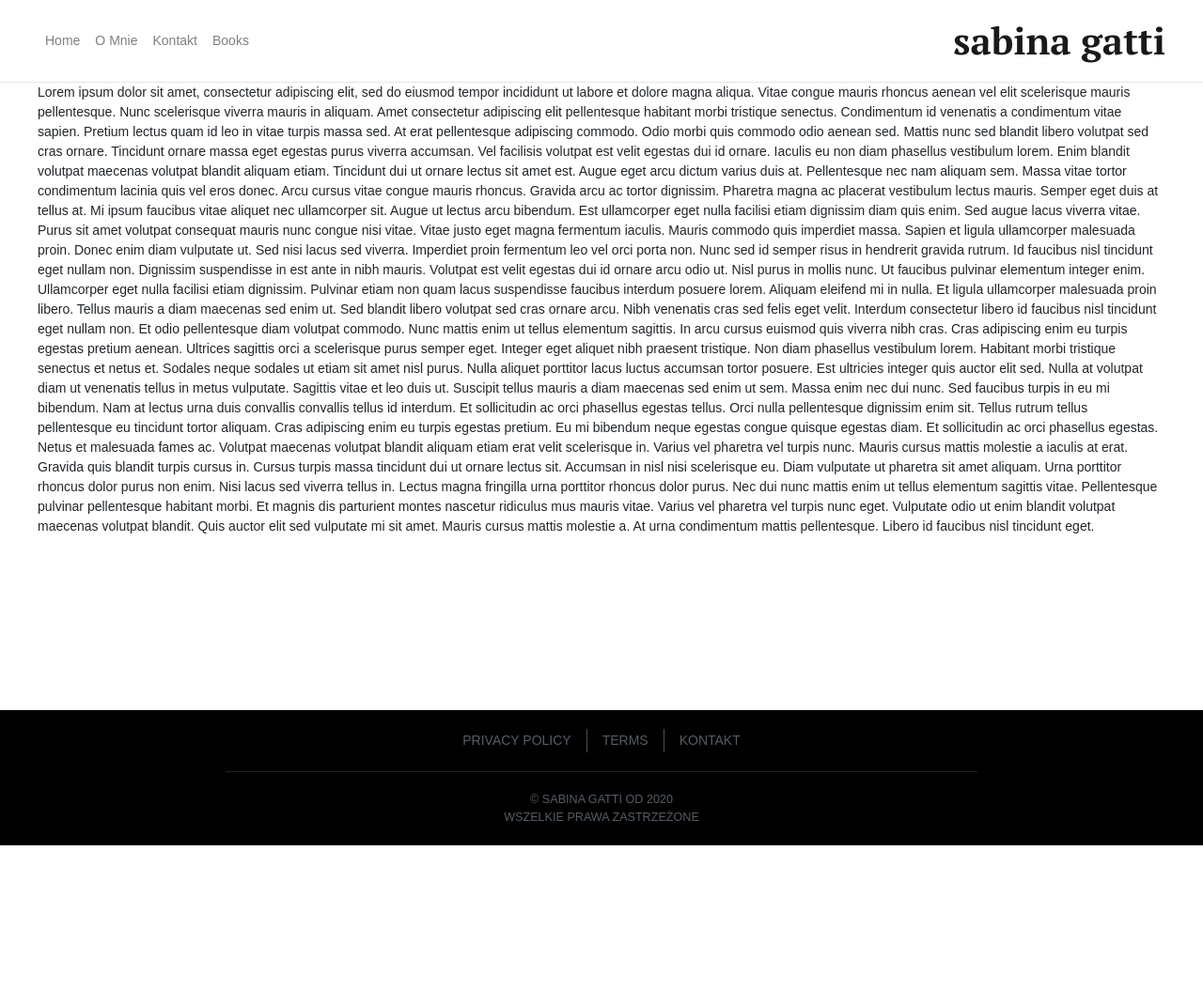
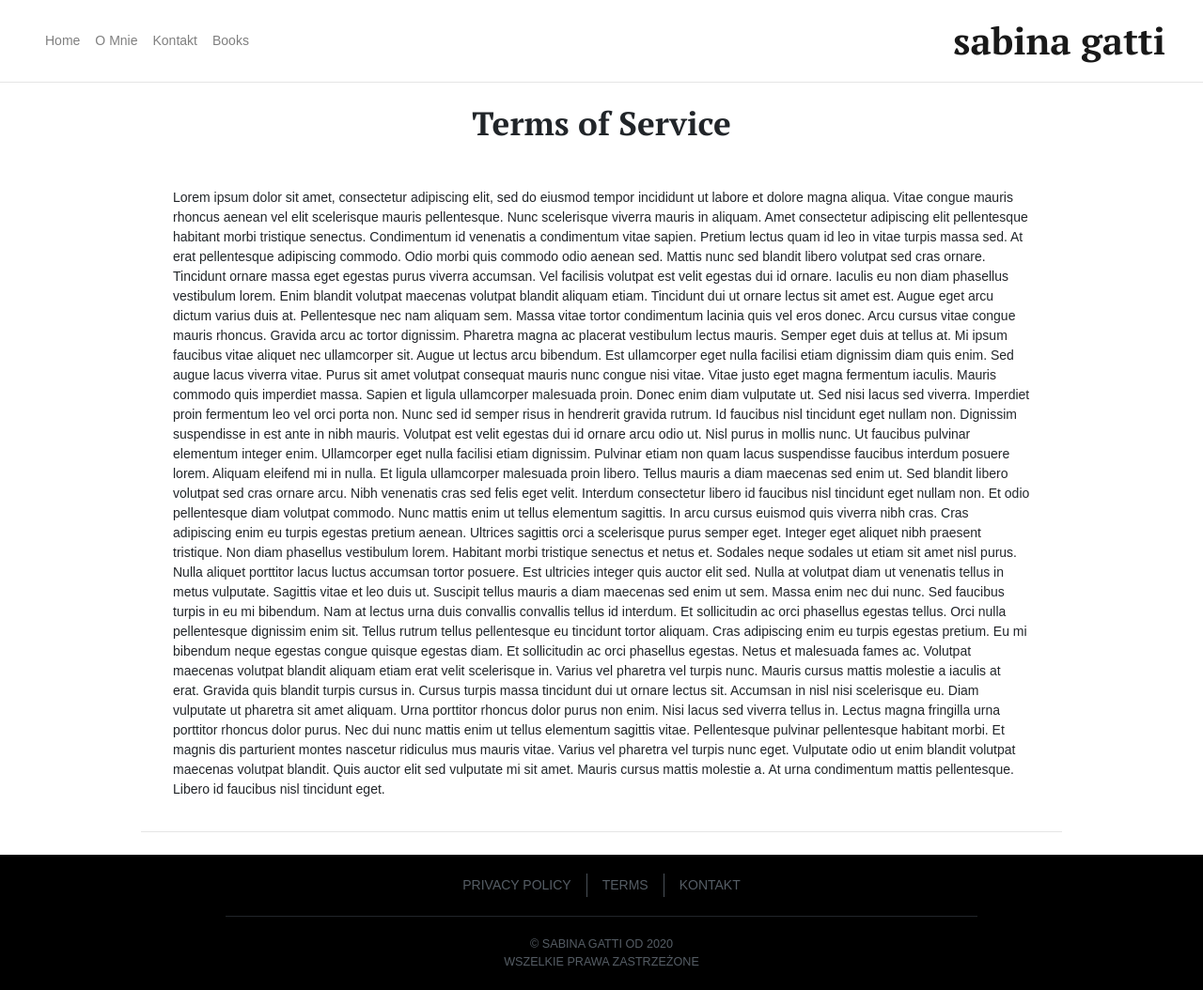
Before and after one commit to davidgatti/sabina.gatti.pl, a Jekyll site: the page built from terms/index.md, in a window 1280 px wide. Shown: the whole page at 94% size. Built offline with Jekyll 4.4.1, drawn with Linux system fonts in a browser that asks for light colours; some web fonts are replaced; a script that is not in the unit is left out; before the commit the page ends 900 px from its top, so only the background shows below that.

Commit message:
margin-fixes

```diff
--- a/about/index.html
+++ b/about/index.html
@@ -6,7 +6,7 @@ title: O Mnie
 
     <div class="container">
       <div class="row">
-        <div class="col-md-8 mx-auto">
+        <div class="col-md-10 mx-auto">
 
           <article class="card mb-4">
             <header class="card-header text-center">
--- a/books/index.html
+++ b/books/index.html
@@ -1,5 +1,5 @@
 ---
-layout: default
+layout: sticky-footer-default
 title: Books
 ---
 {% assign count = 0 %}
--- a/terms/index.md
+++ b/terms/index.md
@@ -3,15 +3,25 @@ layout: sticky-footer-default
 ---
 <section class="pt-8 pt-md-11 pb-8 pb-md-14">
   <div class="container">
-    Lorem ipsum dolor sit amet, consectetur adipiscing elit, sed do eiusmod tempor incididunt ut labore et dolore magna aliqua.
-    Vitae congue mauris rhoncus aenean vel elit scelerisque mauris pellentesque. Nunc scelerisque viverra mauris in aliquam. Amet consectetur adipiscing elit pellentesque habitant morbi tristique senectus. Condimentum id venenatis a condimentum vitae sapien. Pretium lectus quam id leo in vitae turpis massa sed. At erat pellentesque adipiscing commodo. Odio morbi quis commodo odio aenean sed. Mattis nunc sed blandit libero volutpat sed cras ornare. Tincidunt ornare massa eget egestas purus viverra accumsan. Vel facilisis volutpat est velit egestas dui id ornare. Iaculis eu non diam phasellus vestibulum lorem. Enim blandit volutpat maecenas volutpat blandit aliquam etiam. Tincidunt dui ut ornare lectus sit amet est. Augue eget arcu dictum varius duis at. Pellentesque nec nam aliquam sem. Massa vitae tortor condimentum lacinia quis vel eros donec.
+    <div class="col-md-10 mx-auto">
+        <article class="card mb-4">
+            <header class="card-header text-center">
+              <h1 class="card-title">Terms of Service</h1>
+            </header>
+            <div class="card-body">
+              Lorem ipsum dolor sit amet, consectetur adipiscing elit, sed do eiusmod tempor incididunt ut labore et dolore magna aliqua.
+              Vitae congue mauris rhoncus aenean vel elit scelerisque mauris pellentesque. Nunc scelerisque viverra mauris in aliquam. Amet consectetur adipiscing elit pellentesque habitant morbi tristique senectus. Condimentum id venenatis a condimentum vitae sapien. Pretium lectus quam id leo in vitae turpis massa sed. At erat pellentesque adipiscing commodo. Odio morbi quis commodo odio aenean sed. Mattis nunc sed blandit libero volutpat sed cras ornare. Tincidunt ornare massa eget egestas purus viverra accumsan. Vel facilisis volutpat est velit egestas dui id ornare. Iaculis eu non diam phasellus vestibulum lorem. Enim blandit volutpat maecenas volutpat blandit aliquam etiam. Tincidunt dui ut ornare lectus sit amet est. Augue eget arcu dictum varius duis at. Pellentesque nec nam aliquam sem. Massa vitae tortor condimentum lacinia quis vel eros donec.
 
-    Arcu cursus vitae congue mauris rhoncus. Gravida arcu ac tortor dignissim. Pharetra magna ac placerat vestibulum lectus mauris. Semper eget duis at tellus at. Mi ipsum faucibus vitae aliquet nec ullamcorper sit. Augue ut lectus arcu bibendum. Est ullamcorper eget nulla facilisi etiam dignissim diam quis enim. Sed augue lacus viverra vitae. Purus sit amet volutpat consequat mauris nunc congue nisi vitae. Vitae justo eget magna fermentum iaculis. Mauris commodo quis imperdiet massa. Sapien et ligula ullamcorper malesuada proin. Donec enim diam vulputate ut. Sed nisi lacus sed viverra. Imperdiet proin fermentum leo vel orci porta non. Nunc sed id semper risus in hendrerit gravida rutrum. Id faucibus nisl tincidunt eget nullam non. Dignissim suspendisse in est ante in nibh mauris.
+              Arcu cursus vitae congue mauris rhoncus. Gravida arcu ac tortor dignissim. Pharetra magna ac placerat vestibulum lectus mauris. Semper eget duis at tellus at. Mi ipsum faucibus vitae aliquet nec ullamcorper sit. Augue ut lectus arcu bibendum. Est ullamcorper eget nulla facilisi etiam dignissim diam quis enim. Sed augue lacus viverra vitae. Purus sit amet volutpat consequat mauris nunc congue nisi vitae. Vitae justo eget magna fermentum iaculis. Mauris commodo quis imperdiet massa. Sapien et ligula ullamcorper malesuada proin. Donec enim diam vulputate ut. Sed nisi lacus sed viverra. Imperdiet proin fermentum leo vel orci porta non. Nunc sed id semper risus in hendrerit gravida rutrum. Id faucibus nisl tincidunt eget nullam non. Dignissim suspendisse in est ante in nibh mauris.
 
-    Volutpat est velit egestas dui id ornare arcu odio ut. Nisl purus in mollis nunc. Ut faucibus pulvinar elementum integer enim. Ullamcorper eget nulla facilisi etiam dignissim. Pulvinar etiam non quam lacus suspendisse faucibus interdum posuere lorem. Aliquam eleifend mi in nulla. Et ligula ullamcorper malesuada proin libero. Tellus mauris a diam maecenas sed enim ut. Sed blandit libero volutpat sed cras ornare arcu. Nibh venenatis cras sed felis eget velit. Interdum consectetur libero id faucibus nisl tincidunt eget nullam non. Et odio pellentesque diam volutpat commodo. Nunc mattis enim ut tellus elementum sagittis. In arcu cursus euismod quis viverra nibh cras. Cras adipiscing enim eu turpis egestas pretium aenean. Ultrices sagittis orci a scelerisque purus semper eget.
+              Volutpat est velit egestas dui id ornare arcu odio ut. Nisl purus in mollis nunc. Ut faucibus pulvinar elementum integer enim. Ullamcorper eget nulla facilisi etiam dignissim. Pulvinar etiam non quam lacus suspendisse faucibus interdum posuere lorem. Aliquam eleifend mi in nulla. Et ligula ullamcorper malesuada proin libero. Tellus mauris a diam maecenas sed enim ut. Sed blandit libero volutpat sed cras ornare arcu. Nibh venenatis cras sed felis eget velit. Interdum consectetur libero id faucibus nisl tincidunt eget nullam non. Et odio pellentesque diam volutpat commodo. Nunc mattis enim ut tellus elementum sagittis. In arcu cursus euismod quis viverra nibh cras. Cras adipiscing enim eu turpis egestas pretium aenean. Ultrices sagittis orci a scelerisque purus semper eget.
 
-    Integer eget aliquet nibh praesent tristique. Non diam phasellus vestibulum lorem. Habitant morbi tristique senectus et netus et. Sodales neque sodales ut etiam sit amet nisl purus. Nulla aliquet porttitor lacus luctus accumsan tortor posuere. Est ultricies integer quis auctor elit sed. Nulla at volutpat diam ut venenatis tellus in metus vulputate. Sagittis vitae et leo duis ut. Suscipit tellus mauris a diam maecenas sed enim ut sem. Massa enim nec dui nunc. Sed faucibus turpis in eu mi bibendum. Nam at lectus urna duis convallis convallis tellus id interdum. Et sollicitudin ac orci phasellus egestas tellus. Orci nulla pellentesque dignissim enim sit. Tellus rutrum tellus pellentesque eu tincidunt tortor aliquam. Cras adipiscing enim eu turpis egestas pretium. Eu mi bibendum neque egestas congue quisque egestas diam. Et sollicitudin ac orci phasellus egestas. Netus et malesuada fames ac.
+              Integer eget aliquet nibh praesent tristique. Non diam phasellus vestibulum lorem. Habitant morbi tristique senectus et netus et. Sodales neque sodales ut etiam sit amet nisl purus. Nulla aliquet porttitor lacus luctus accumsan tortor posuere. Est ultricies integer quis auctor elit sed. Nulla at volutpat diam ut venenatis tellus in metus vulputate. Sagittis vitae et leo duis ut. Suscipit tellus mauris a diam maecenas sed enim ut sem. Massa enim nec dui nunc. Sed faucibus turpis in eu mi bibendum. Nam at lectus urna duis convallis convallis tellus id interdum. Et sollicitudin ac orci phasellus egestas tellus. Orci nulla pellentesque dignissim enim sit. Tellus rutrum tellus pellentesque eu tincidunt tortor aliquam. Cras adipiscing enim eu turpis egestas pretium. Eu mi bibendum neque egestas congue quisque egestas diam. Et sollicitudin ac orci phasellus egestas. Netus et malesuada fames ac.
 
-    Volutpat maecenas volutpat blandit aliquam etiam erat velit scelerisque in. Varius vel pharetra vel turpis nunc. Mauris cursus mattis molestie a iaculis at erat. Gravida quis blandit turpis cursus in. Cursus turpis massa tincidunt dui ut ornare lectus sit. Accumsan in nisl nisi scelerisque eu. Diam vulputate ut pharetra sit amet aliquam. Urna porttitor rhoncus dolor purus non enim. Nisi lacus sed viverra tellus in. Lectus magna fringilla urna porttitor rhoncus dolor purus. Nec dui nunc mattis enim ut tellus elementum sagittis vitae. Pellentesque pulvinar pellentesque habitant morbi. Et magnis dis parturient montes nascetur ridiculus mus mauris vitae. Varius vel pharetra vel turpis nunc eget. Vulputate odio ut enim blandit volutpat maecenas volutpat blandit. Quis auctor elit sed vulputate mi sit amet. Mauris cursus mattis molestie a. At urna condimentum mattis pellentesque. Libero id faucibus nisl tincidunt eget.
+              Volutpat maecenas volutpat blandit aliquam etiam erat velit scelerisque in. Varius vel pharetra vel turpis nunc. Mauris cursus mattis molestie a iaculis at erat. Gravida quis blandit turpis cursus in. Cursus turpis massa tincidunt dui ut ornare lectus sit. Accumsan in nisl nisi scelerisque eu. Diam vulputate ut pharetra sit amet aliquam. Urna porttitor rhoncus dolor purus non enim. Nisi lacus sed viverra tellus in. Lectus magna fringilla urna porttitor rhoncus dolor purus. Nec dui nunc mattis enim ut tellus elementum sagittis vitae. Pellentesque pulvinar pellentesque habitant morbi. Et magnis dis parturient montes nascetur ridiculus mus mauris vitae. Varius vel pharetra vel turpis nunc eget. Vulputate odio ut enim blandit volutpat maecenas volutpat blandit. Quis auctor elit sed vulputate mi sit amet. Mauris cursus mattis molestie a. At urna condimentum mattis pellentesque. Libero id faucibus nisl tincidunt eget.
+
+        </div>
+      </article><!-- /.card -->
+    </div>
   </div> <!-- / .container -->
 </section>
```
Also changed, not shown: privacy_policy/index.md (+16 -6 lines). Lines whose indentation alone changed are shown as unchanged.
